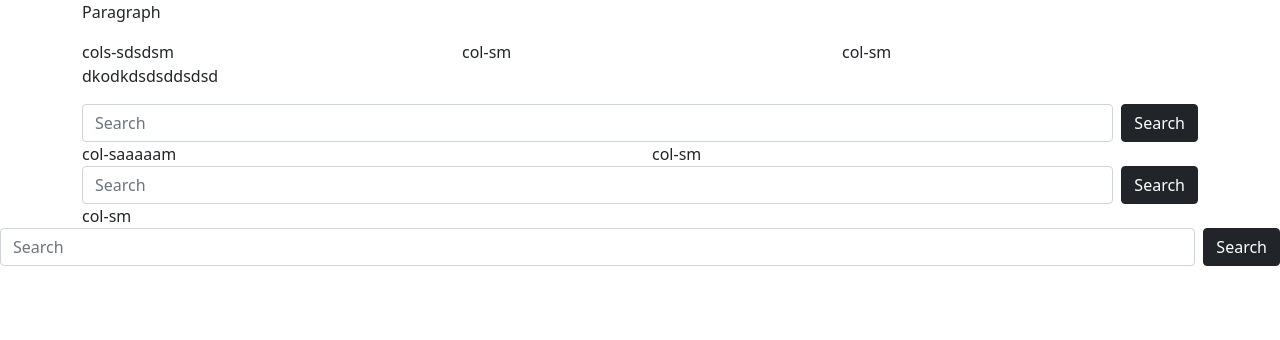
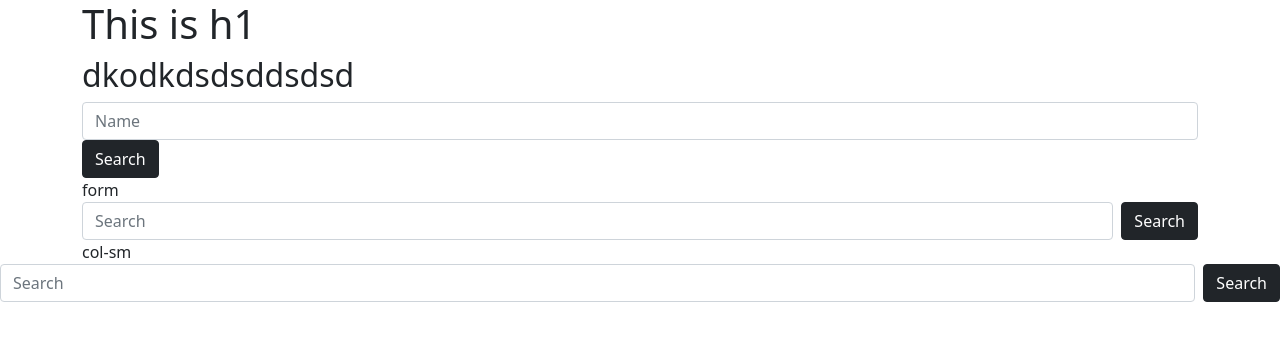
Before and after one commit to ankushk1/JulyWebinar, a plain HTML site: page index.html in a window 1280 px wide. Drawn offline with nearby package versions, Linux system fonts and the light colour scheme.

Commit message:
commit 7

```diff
--- a/index.html
+++ b/index.html
@@ -13,19 +13,15 @@
 
   <div class="container ">
     <div class="row">
-      <p>Paragraph </p>
-      <div class="col-sm">cols-sdsdsm</div>
-      <div class="col-sm">col-sm</div>
-      <div class="col-sm">col-sm</div>
-      <p>dkodkdsdsddsdsd</p>
+      <h1>This is h1 </h1>
+      <h2>dkodkdsdsddsdsd</h2>
     </div>
-    <form class="d-flex">
-      <input class="form-control me-2" type="search" placeholder="Search">
+      <input class="form-control me-2" type="search" placeholder="Name">
       <button class="btn btn-dark" type="submit">Search</button>
-    </form>
     <div class="row">
-      <div class="col-sm">col-saaaaam</div>
-      <div class="col-sm">col-sm</div>
+     <div>
+       form
+     </div>
       <form class="d-flex">
         <input class="form-control me-2" type="search" placeholder="Search">
         <button class="btn btn-dark" type="submit">Search</button>
```
